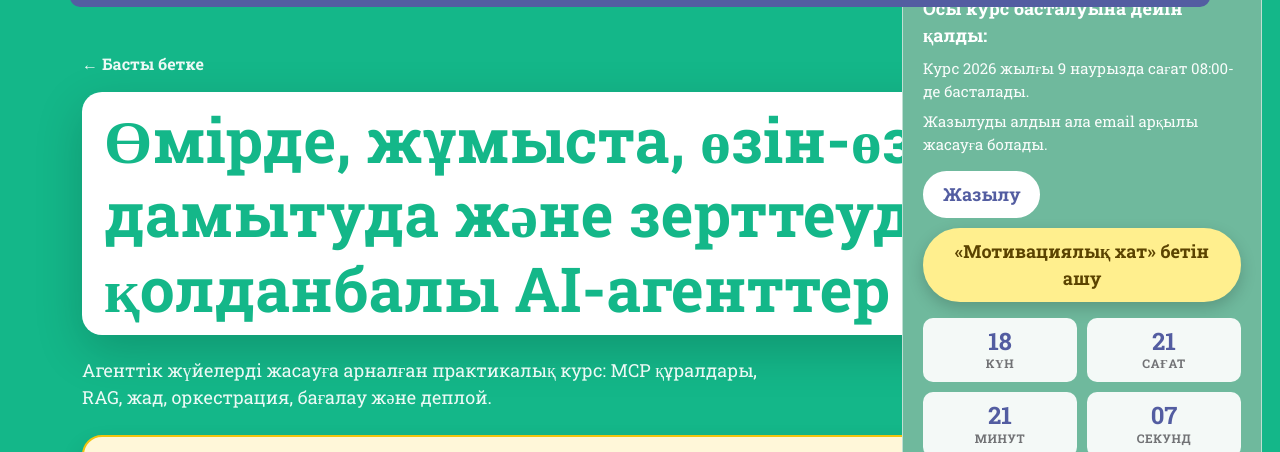
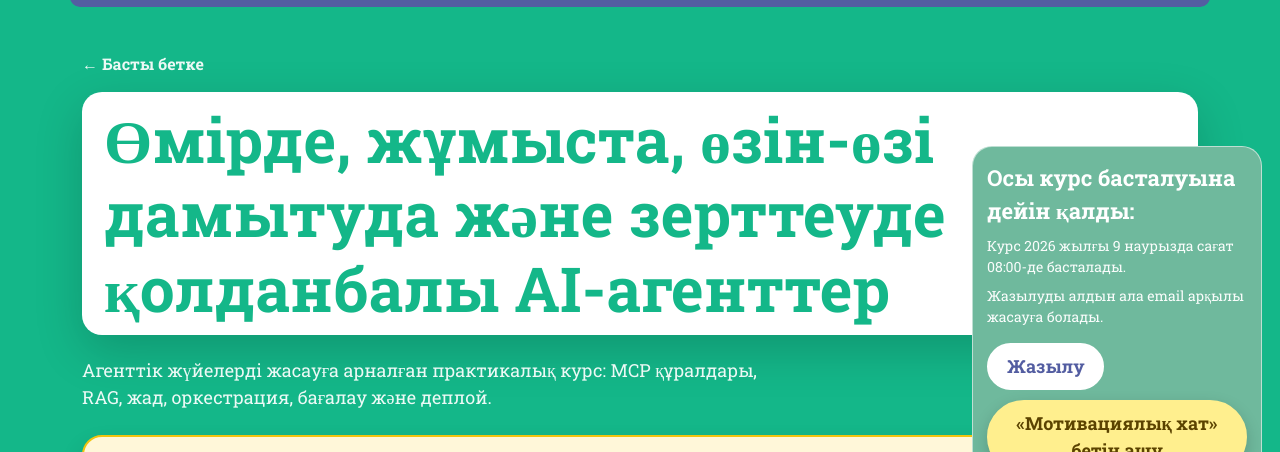
Before and after one commit to dauletulyaidyn/cv-profile, a plain HTML site: page ai-agents-course.html in a window 1280 px wide. Shown: the part 138-590 px from the top of the page. Drawn offline with Linux system fonts and the light colour scheme; a script that the page names is missing.

Commit message:
Adjust course page launch card to compact bottom-right fixed layout

```diff
--- a/css/templatemo-first-portfolio-style.css
+++ b/css/templatemo-first-portfolio-style.css
@@ -1713,25 +1713,38 @@ strong {
   }
 }
 
-@media screen and (min-width: 1200px) {
+@media screen and (min-width: 992px) {
   .course-launch-card-right-fixed {
     position: fixed;
-    top: 112px;
+    bottom: 18px;
     right: 18px;
     z-index: 12;
     margin-top: 0 !important;
-    max-width: 360px;
+    max-width: 290px;
     width: calc(100vw - 36px);
+    padding: 14px;
     background: #6fb99d;
     border-color: rgba(255, 255, 255, 0.55);
   }
 
+  .course-launch-card-right-fixed .course-launch-title {
+    font-size: 22px;
+  }
+
+  .course-launch-card-right-fixed .course-launch-meta {
+    font-size: 14px;
+  }
+
   .course-launch-card-right-fixed .course-launch-grid {
     grid-template-columns: repeat(2, minmax(0, 1fr));
   }
 
   .course-launch-card-right-fixed .course-launch-value {
     font-size: 24px;
+  }
+
+  .course-launch-card-right-fixed .course-launch-contacts {
+    display: none;
   }
 }
 
```
